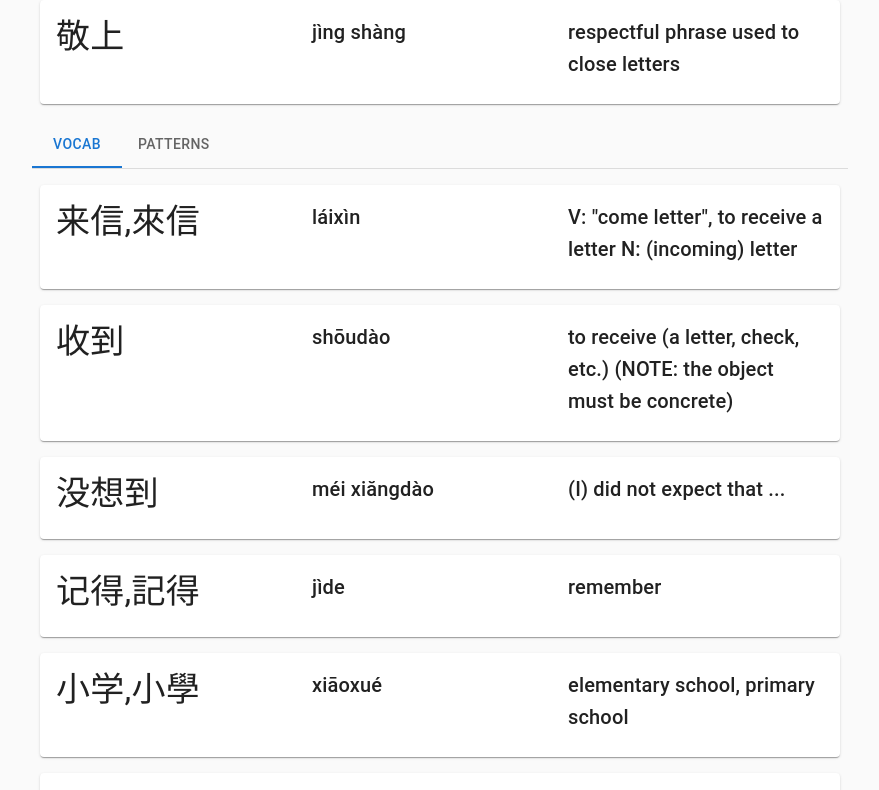
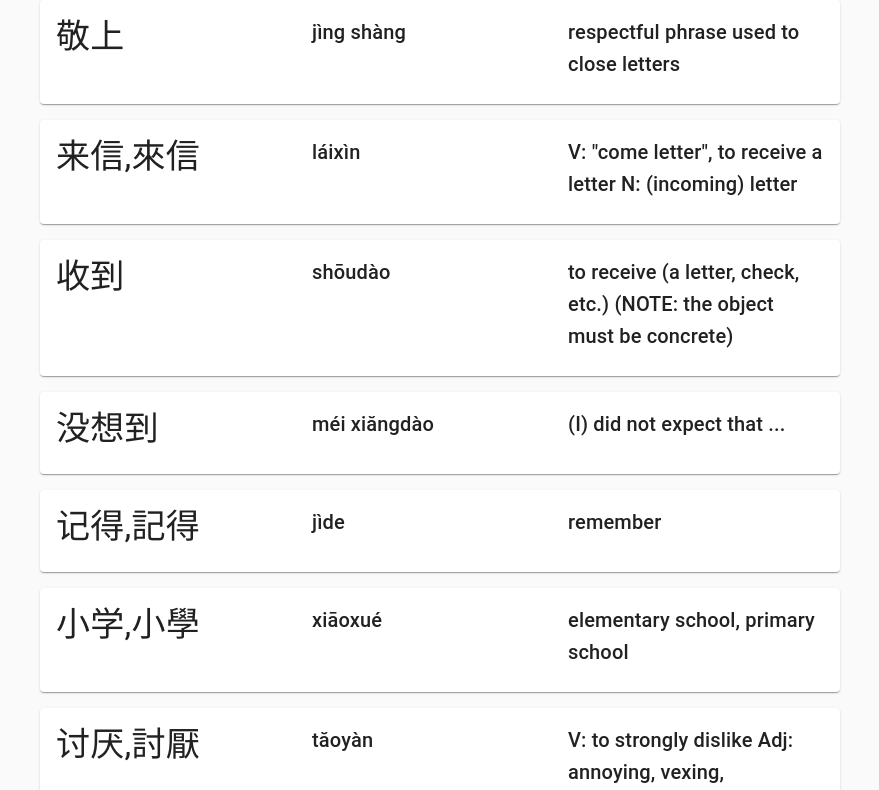
Before and after one commit to broten15/chi-study-webapp, a React (Create React App) app in the folder react-app/: page / in a window 1280 px wide. Shown: the part 4240-5030 px from the top of the page, without its empty margins (200-1079 px from the left). Built offline with nearby package versions, Linux system fonts and the light colour scheme.

Commit message:
made all tab have just one pattern and vocab subtab

```diff
--- a/react-app/src/App.js
+++ b/react-app/src/App.js
@@ -56,6 +56,28 @@ const App = () => {
     ))
   };
 
+  const renderAllLessons = () => {
+    const allLessonData = [[],[],[],[]]
+    lessonData.forEach((tup, index) => {
+      allLessonData[PY] = allLessonData[PY].concat(tup[PY])
+      allLessonData[CHARS] = allLessonData[CHARS].concat(tup[CHARS])
+      allLessonData[TRANS] = allLessonData[TRANS].concat(tup[TRANS])
+      allLessonData[SENTS] = allLessonData[SENTS].concat(tup[SENTS])
+    })
+    console.log(allLessonData)
+    return (
+      // <div>hello</div>
+      <Chapter
+        py={allLessonData[PY]}
+        chars={allLessonData[CHARS]}
+        trans={allLessonData[TRANS]}
+        sents={allLessonData[SENTS]}
+        chap={0 }
+      />
+    );
+
+  };
+
   return (
     <div>
       <Router>
@@ -79,17 +101,8 @@ const App = () => {
           </Box>
 
           {value === 0 && (
-            lessonData.map((tup, index) => (
-              <Chapter
-                key={index + 1}
-                py={tup[PY]}
-                chars={tup[CHARS]}
-                trans={tup[TRANS]}
-                sents={tup[SENTS]}
-                chap={index + 1}
-              />
-            )))
-          }
+            renderAllLessons() // change this to comp later
+          )}
 
           {renderConditionalChaps()}
         </ContentWrapper>
--- a/react-app/src/components/chapter/VocabCards.js
+++ b/react-app/src/components/chapter/VocabCards.js
@@ -19,7 +19,7 @@ export default function BasicCard(props) {
     <div>
       {chars.map((char, index) => (
         <Card
-          key={char}
+          key={char + index}
           sx={{ marginTop: 2,
                 marginBottom: 2,
                 marginLeft: 1,
```
